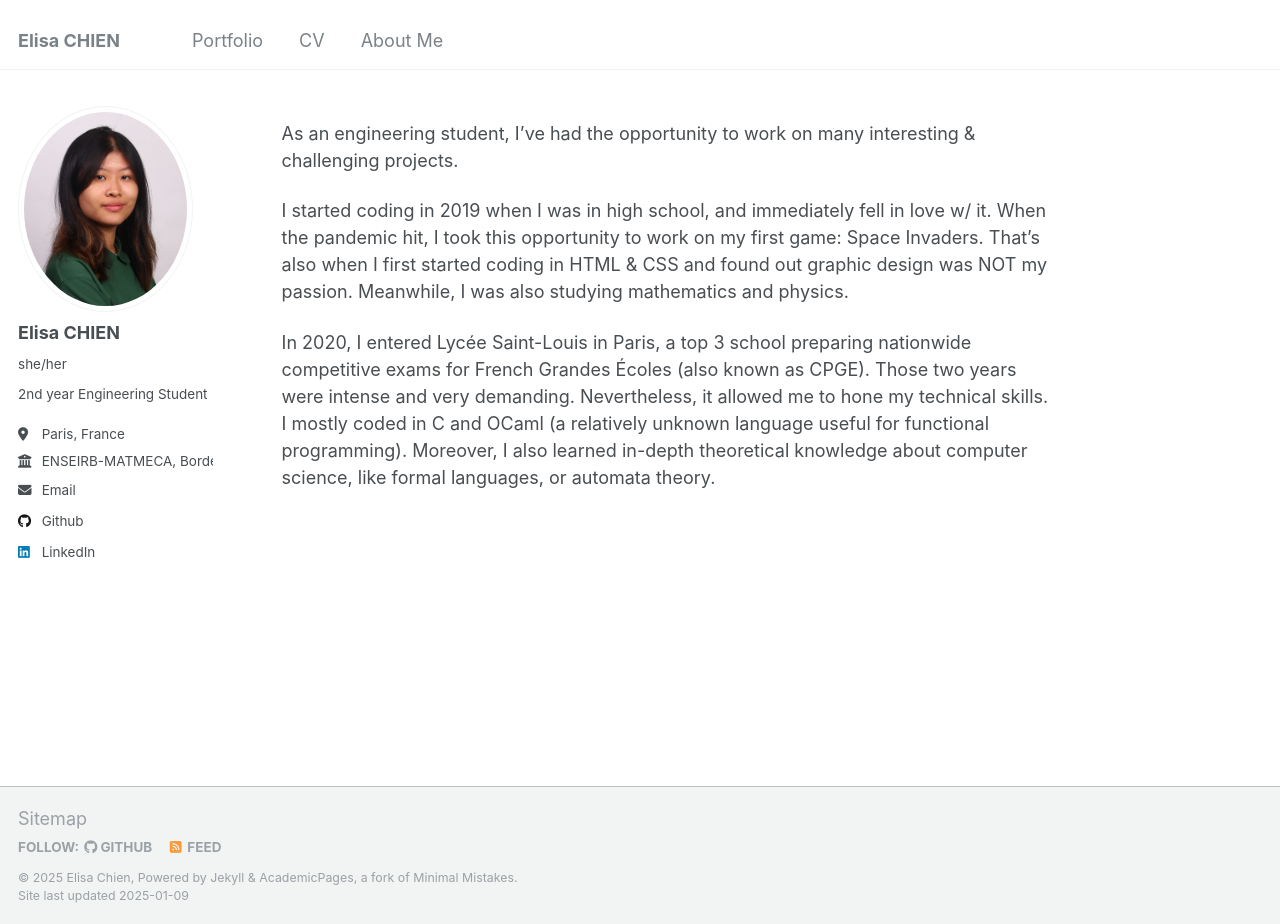
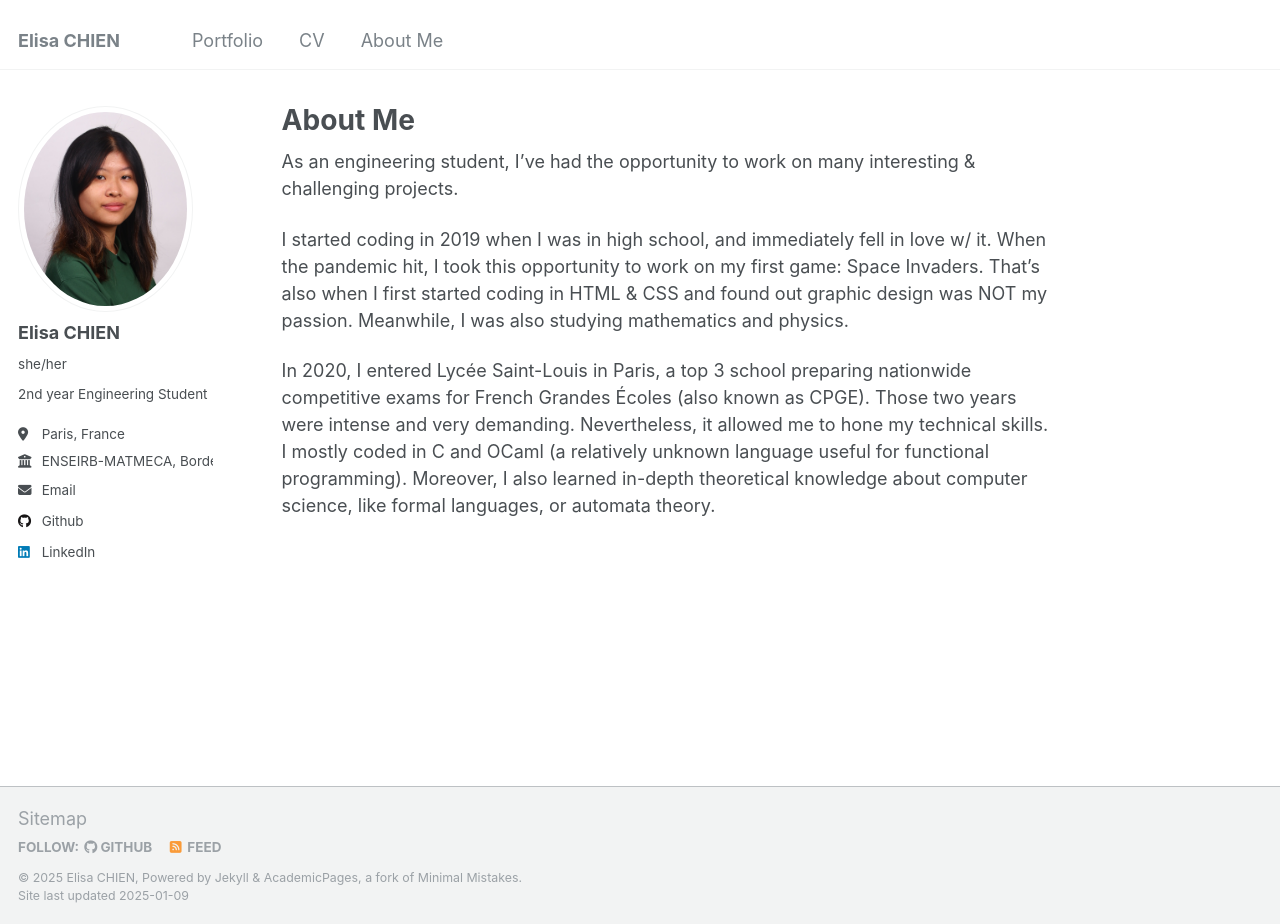
Before and after one commit to elisa943/elisa943.github.io, a Jekyll site: the page built from _pages/aboutme.md, in a window 1280 px wide and 924 px high. Built offline with Jekyll 4.4.1, drawn with Linux system fonts in a browser that asks for light colours.

Commit message:
Fix bugs

```diff
--- a/_config.yml
+++ b/_config.yml
@@ -10,7 +10,7 @@
 locale                   : "en-US"
 title                    : "Elisa CHIEN"
 title_separator          : "-"
-name                     : &name "Elisa Chien"
+name                     : &name ""
 description              : &description "description"
 url                      : https://elisa943.github.io # the base hostname & protocol for your site e.g. "https://[your GitHub username].github.io"
 baseurl                  : "" # the subpath of your site, e.g. "/blog"
--- a/_pages/aboutme.md
+++ b/_pages/aboutme.md
@@ -1,10 +1,9 @@
 ---
 permalink: /aboutme/
-title: "" # "Academic Pages is a ready-to-fork GitHub Pages template for academic personal websites"
+title: "About Me" # "Academic Pages is a ready-to-fork GitHub Pages template for academic personal websites"
 author_profile: true
 redirect_from:
-  - /aboutme/
-  - /aboutme.html
+  - /aboutme
 ---
 
 As an engineering student, I've had the opportunity to work on many interesting & challenging projects.
```
Also changed, not shown: _pages/about.md (+1 -1 lines).
